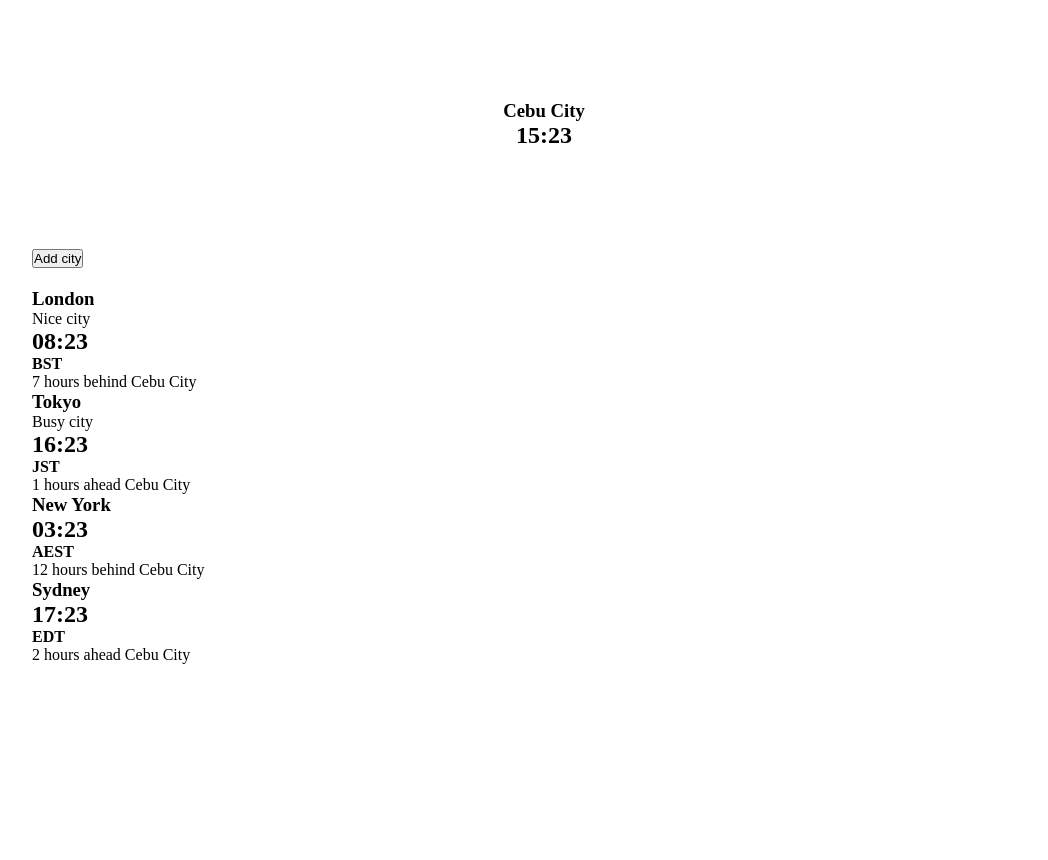
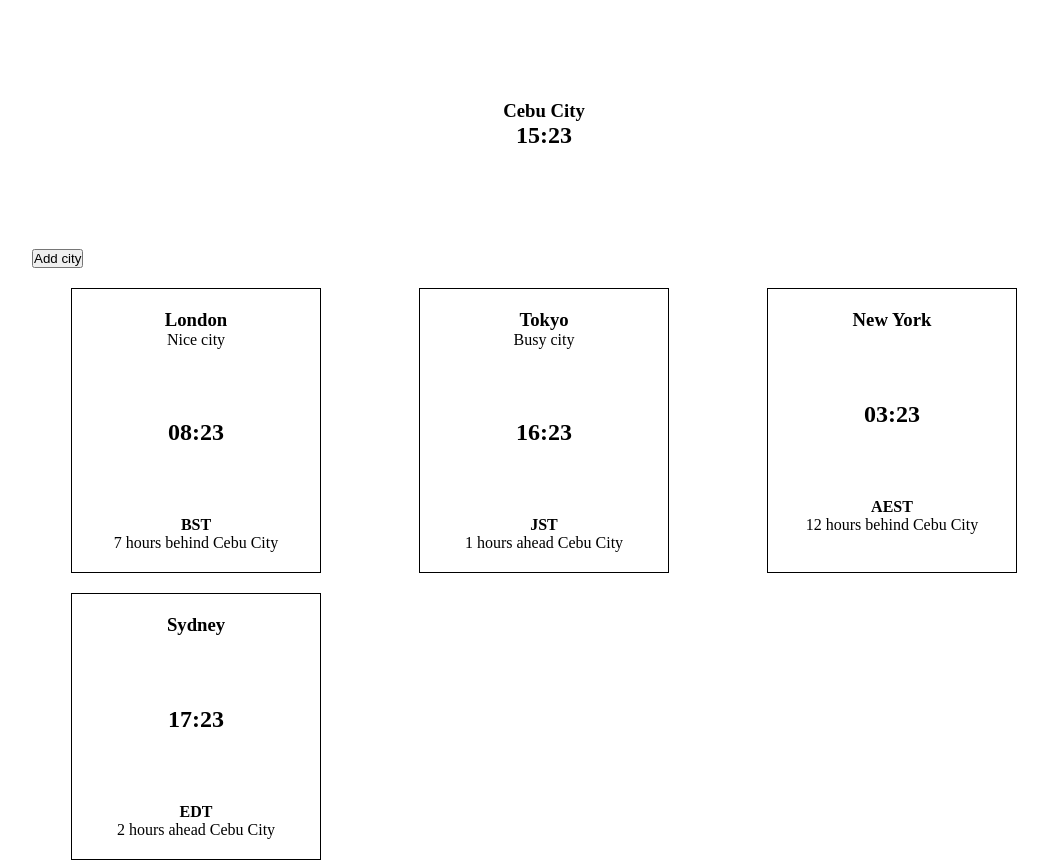
Before and after one commit to thewanionly/world-clock, a React (Create React App) app: page / in a window 1280 px wide. Shown: the whole page, without its empty margins (96-1144 px from the left). Before the commit the page ends 800 px from the top, so only its background shows below. Built offline with nearby package versions, Linux system fonts and the light colour scheme.

Commit message:
Basic styling on the CityCard component

```diff
--- /dev/null
+++ b/src/styles/_components.scss
@@ -0,0 +1,9 @@
+.city-card {
+  padding: 2rem 3rem;
+  border: 1px solid black;
+  text-align: center;
+
+  display: flex;
+  flex-direction: column;
+  gap: 7rem;
+}
--- a/src/styles/_sections.scss
+++ b/src/styles/_sections.scss
@@ -10,4 +10,16 @@
     gap: 2rem;
     align-items: flex-start;
   }
+
+  &__city-list {
+    display: grid;
+    grid-template-columns: repeat(auto-fit, minmax(max(22%, 25rem), 1fr));
+    justify-items: center;
+    grid-gap: 2rem;
+    width: 100%;
+  }
+
+  &__city-item {
+    width: 25rem;
+  }
 }
--- a/src/styles/main.scss
+++ b/src/styles/main.scss
@@ -1,3 +1,4 @@
 @import 'base';
 @import 'utilities';
 @import 'sections';
+@import 'components';
```
